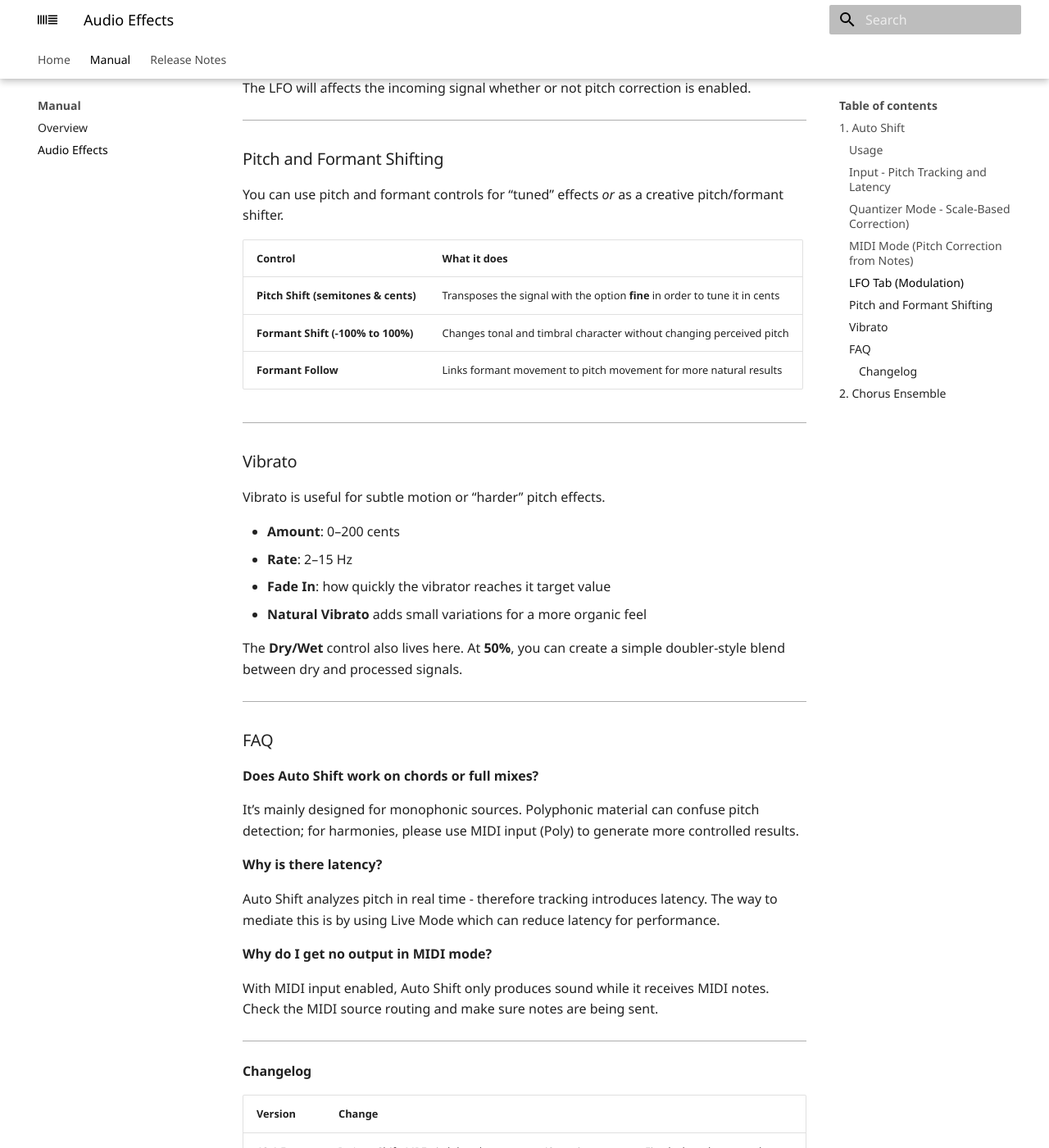
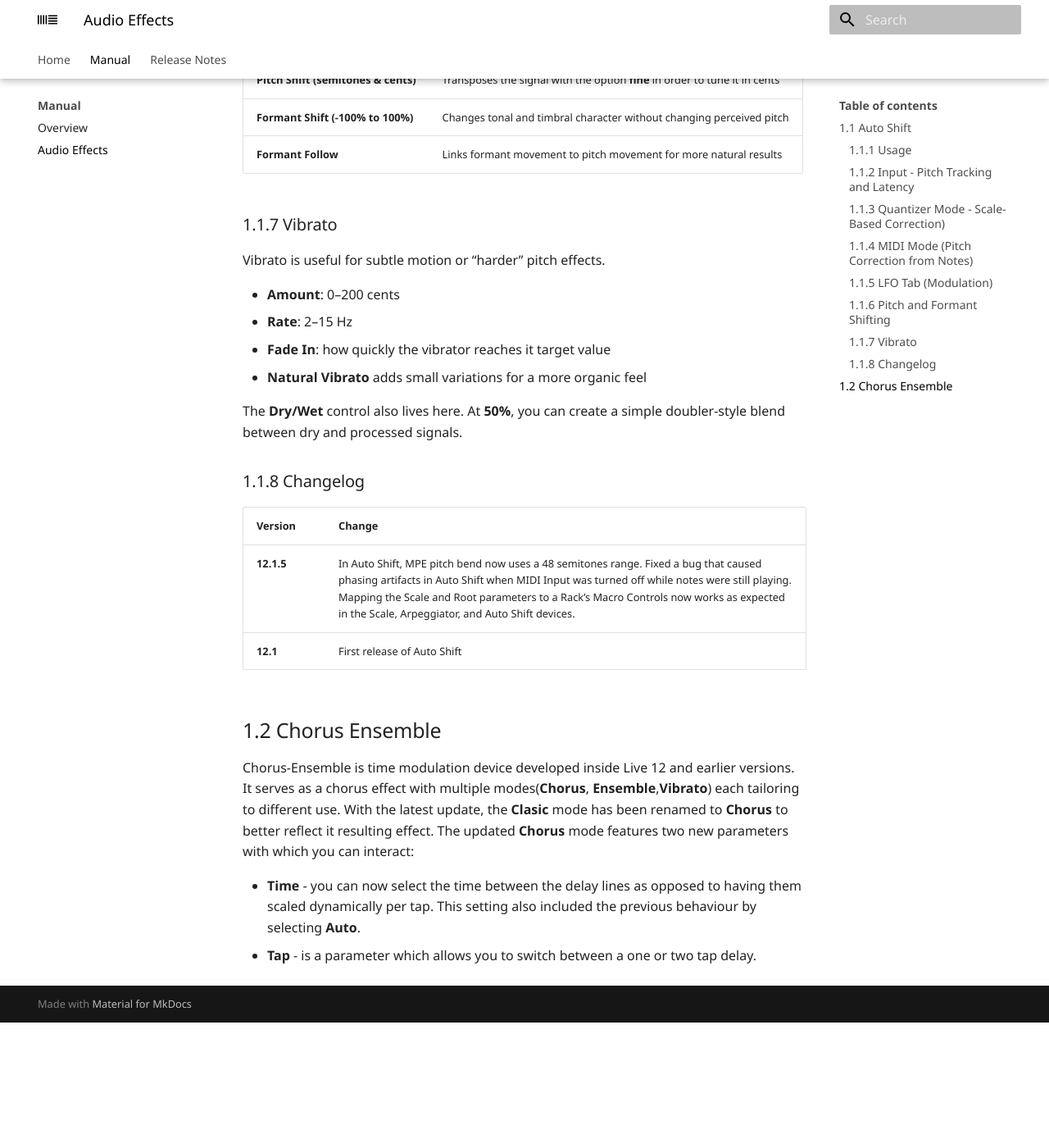
Before and after one commit to RENAH-HTTP/Ableton_Documentation_Mockup, an MkDocs documentation site: the page built from docs/Manual/01_audio_effects.md, in a window 1280 px wide and 1400 px high, scrolled down 2917 px. Shown: the whole window at 82% size. Built offline with MkDocs 1.6.1 and Material for MkDocs 9.7.7, drawn with Linux system fonts in a browser that asks for light colours; some web fonts are replaced; after the commit the page ends 4164 px from its top, so only the background shows below that; some of the changed text lies outside the part shown.

Commit message:
fix: update audio effects documentation for consistency and clarity

```diff
--- a/docs/Manual/01_audio_effects.md
+++ b/docs/Manual/01_audio_effects.md
@@ -1,10 +1,6 @@
-# Live Audio Effect Reference
+# 1. Live Audio Effect Reference
 
-**Released:** October 08, 2024
-
-**Edition:** Live 12.1
-
-## 1. Auto Shift
+## 1.1 Auto Shift
 
 ![Alt text](../images/0001_-_auto_shift_new.jpg)
 
@@ -13,9 +9,7 @@
 - **Scales** - you define in the device (Quantizer)
 - **MIDI notes** - coming from another track (MIDI sidechain), which could be helpgul for harmonies and pitch control.
 
----
-
-### Usage
+### 1.1.1 Usage
 
 Auto Shift is categorized in the new version of Live as an **Audio Effect**. It can work best when added to an audio track that contains a clear pitched signal (voice, monophonic synth lead, bass, etc.).
 
@@ -26,9 +20,7 @@
 	 - **MIDI**: enable **MIDI In**, choose a MIDI track as the source, and play notes to control the correction.
 4. Set **Dry/Wet** to balance natural vs corrected sound.
 
----
-
-### Input - Pitch Tracking and Latency
+### 1.1.2 Input - Pitch Tracking and Latency
 
 The Input section is where you optimize tracking before you touch “tuning” parameters.
 
@@ -38,9 +30,7 @@
 - **Latency** is displayed in milliseconds.
 - **Live Mode** (toggle in the title bar) reduces latency for performance, but can introduce gltiches depending on how fast the pitch changes
 
----
-
-### Quantizer Mode - Scale-Based Correction)
+### 1.1.3 Quantizer Mode - Scale-Based Correction)
 
 Quantizer corrects incoming audio to the notes of a defined scale.
 
@@ -54,9 +44,7 @@
 
 If **Use Current Scale** is enabled in the device title bar, Auto Shift will follow the active clip scale selected in the session (“scale awareness”), and the scale’s notes will be highlighted.
 
----
-
-### MIDI Mode (Pitch Correction from Notes)
+### 1.1.4 MIDI Mode (Pitch Correction from Notes)
 
 When you enable **MIDI In**, Auto Shift switches to using incoming MIDI data to determine the target pitch instead of using the scale established in the Quantizer.
 
@@ -68,9 +56,7 @@
 
 **Important**: If MIDI Input is to be enabled, Auto Shift will only output audio when it is receiving MIDI notes.
 
----
-
-### LFO Tab (Modulation)
+### 1.1.5 LFO Tab (Modulation)
 
 Auto Shift includes an LFO that can modulate the following values: **Pitch**, **Formant**, **Volume**, and **Pan**.
 
@@ -81,9 +67,7 @@
 
 The LFO will affects the incoming signal whether or not pitch correction is enabled.
 
----
-
-### Pitch and Formant Shifting
+### 1.1.6 Pitch and Formant Shifting
 
 You can use pitch and formant controls for “tuned” effects *or* as a creative pitch/formant shifter.
 
@@ -93,9 +77,7 @@
 | **Formant Shift (-100% to 100%)** | Changes tonal and timbral character without changing perceived pitch |
 | **Formant Follow** | Links formant movement to pitch movement for more natural results |
 
----
-
-### Vibrato
+### 1.1.7 Vibrato
 
 Vibrato is useful for subtle motion or “harder” pitch effects.
 
@@ -106,32 +88,14 @@
 
 The **Dry/Wet** control also lives here. At **50%**, you can create a simple doubler-style blend between dry and processed signals.
 
----
-
-### FAQ
-
-**Does Auto Shift work on chords or full mixes?**
-
-It’s mainly designed for monophonic sources. Polyphonic material can confuse pitch detection; for harmonies, please use MIDI input (Poly) to generate more controlled results.
-
-**Why is there latency?**
-
-Auto Shift analyzes pitch in real time - therefore tracking introduces latency. The way to mediate this is by using Live Mode which can reduce latency for performance.
-
-**Why do I get no output in MIDI mode?**
-
-With MIDI input enabled, Auto Shift only produces sound while it receives MIDI notes. Check the MIDI source routing and make sure notes are being sent.
-
----
-
-#### Changelog
+### 1.1.8 Changelog
 
 | Version | Change |
 |---|---|
 | **12.1.5** | In Auto Shift, MPE pitch bend now uses a 48 semitones range. Fixed a bug that caused phasing artifacts in Auto Shift when MIDI Input was turned off while notes were still playing. Mapping the Scale and Root parameters to a Rack’s Macro Controls now works as expected in the Scale, Arpeggiator, and Auto Shift devices. |
 | **12.1** | First release of Auto Shift |
 
-## 2. Chorus Ensemble
+## 1.2 Chorus Ensemble
 
 Chorus-Ensemble is time modulation device developed inside Live 12 and earlier versions. It serves as a chorus effect with multiple modes(**Chorus**, **Ensemble**,**Vibrato**) each tailoring to different use. With the latest update, the **Clasic** mode has been renamed to **Chorus** to better reflect it resulting effect. The updated **Chorus** mode features two new parameters with which you can interact:
 
```
